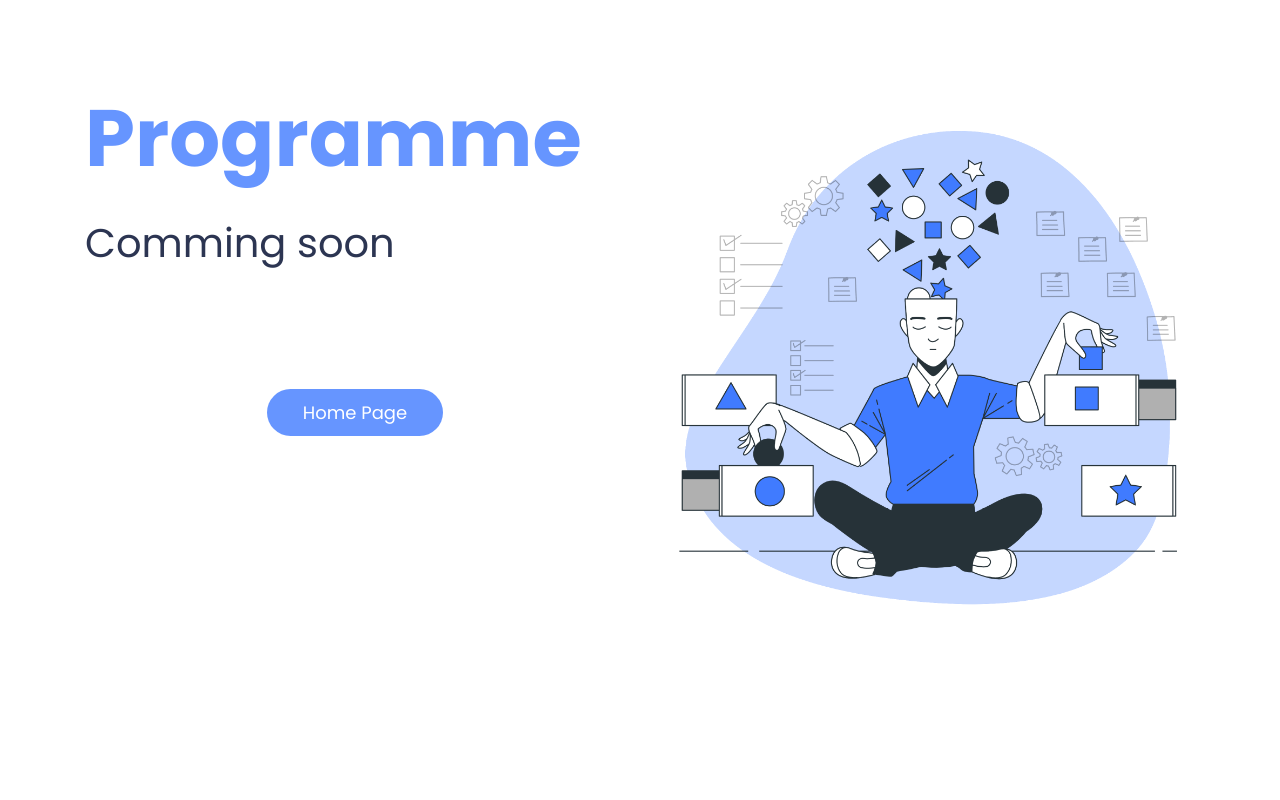
After one commit to aric-mcast/expo, a PHP site: page /program.php in a window 1280 px wide. The commit adds this page. Run offline with PHP 8.4, Linux system fonts and the light colour scheme.

Commit message:
added Programme

```diff
--- a/2021/error.php
+++ b/2021/error.php
@@ -31,7 +31,7 @@
     <!-- Responsive CSS -->
     <link rel="stylesheet" href="assets/css/responsive.css" />
     <title>MCAST - R&I Expo 2021</title>
-    <link rel="icon" type="image/png" href="" />
+    <link rel="icon" type="image/png" href="assets/img/favicon.ico" />
 </head>
 
 <body>
--- a/2021/index.php
+++ b/2021/index.php
@@ -31,7 +31,7 @@
     <!-- Responsive CSS -->
     <link rel="stylesheet" href="assets/css/responsive.css" />
     <title>MCAST - R&I Expo 2021</title>
-    <link rel="icon" type="image/png" href="" />
+    <link rel="icon" type="image/png" href="assets/img/favicon.ico" />
 </head>
 
 <body style="background: white;">
@@ -73,6 +73,7 @@
                                 <li class="nav-item"><a class="nav-link" href="#Home"> Home</a> </li>
                                 <li class="nav-item"><a class="nav-link" href="#areas"> Thematic Areas</a> </li>
                                 <li class="nav-item"><a class="nav-link" href="#contact"> Contact</a> </li>
+                                <li class="nav-item"><a class="nav-link" href="./program.php"> Programme</a> </li>
                             </ul>
                             <div class="other-option"> <a class="btn btn-theme" target="blank"
                                     href="https://forms.office.com/pages/responsepage.aspx?id=tutbJeivRU2sydx93JR5_mAuMKsDwX5PlxfC2cLVolFUNk9RUjZKNDk3NlIyTjUxRUVQTko4VkZKQi4u">
--- /dev/null
+++ b/2021/program.php
@@ -0,0 +1,105 @@
+<!DOCTYPE html>
+<html lang="zxx">
+
+<head>
+    <!-- Required meta tags -->
+    <meta charset="utf-8" />
+    <meta name="viewport" content="width=device-width, initial-scale=1, shrink-to-fit=no" />
+    <meta name="description" content="MCAST Research and Innovation Expo Website">
+    <meta name="Keywords" content="Research, MCAST, Innovation, AI Malta, Blockchain, VR, AR, ARIC">
+    <meta name="author" content="MCAST R&I">
+    <!-- Bootstrap Min CSS -->
+    <link rel="stylesheet" href="assets/css/bootstrap.min.css" />
+    <!-- Animate Min CSS -->
+    <link rel="stylesheet" href="assets/css/animate.min.css" />
+    <!-- FlatIcon CSS -->
+    <link rel="stylesheet" href="assets/font/flaticon.css" />
+    <!-- Magnific Popup Min CSS -->
+    <link rel="stylesheet" href="assets/css/magnific-popup.min.css" />
+    <!-- Owl Carousel Min CSS -->
+    <link rel="stylesheet" href="assets/css/owl.carousel.min.css" />
+    <!-- Font Awesome Min CSS -->
+    <link rel="stylesheet" href="assets/css/fontawesome.all.min.css" />
+    <!-- Font Awesome Min CSS -->
+    <link rel="stylesheet" href="assets/css/icofont/icofont.min.css" />
+    <!-- Menu CSS -->
+    <link rel="stylesheet" href="assets/css/meanmenu.css" />
+    <!-- Color CSS -->
+    <link rel="stylesheet" href="assets/css/color.css" />
+    <!-- Style CSS -->
+    <link rel="stylesheet" href="assets/css/style.css" />
+    <!-- Responsive CSS -->
+    <link rel="stylesheet" href="assets/css/responsive.css" />
+    <title>MCAST - R&I Expo 2021</title>
+    <link rel="icon" type="image/png" href="assets/img/favicon.ico" />
+</head>
+<body>
+<!--preloder-->
+<div id="preloader">
+    <div id="status">
+        <div class="lds-facebook">
+            <div></div>
+            <div></div>
+            <div></div>
+            <div></div>
+            <div></div>
+        </div>
+    </div>
+</div>
+<!--end preloder-->
+
+ <!-- Banner Area Start -->
+ <section id="banner-four">
+     <!-- <div class="bg-shape"></div> -->
+     <div class="container">
+         <div class="row">
+             <div class="col-lg-6 col-md-12 col-sm-12 col-12">
+                 <div class="home-one-banner-content">
+                     <h1>Programme </h1>
+                     <h2>Comming soon</h2>
+                     <p>
+
+                     </p>
+                     <div class="banner-one-btn pt30">
+                        <a class="mt-5 btn btn-theme text-white" href="./index.php"> Home Page</a>
+                    </div>
+                 </div>
+             </div>
+             <div class="col-lg-6 col-md-12 col-sm-12 col-12">
+                <div class="banner-img animation-img-one">
+                    <img src="assets/img/program_wip.png" alt="icon"  class="wow zoomIn" data-wow-duration="2.0s" data-wow-delay=".6s">
+                </div>
+             </div>
+
+         </div>
+     </div>
+ </section>
+ <!-- Banner Area End -->
+
+
+
+
+  <!-- jQuery Min JS -->
+  <script src="assets/js/jquery.min.js"></script>
+  <!-- Popper Min JS -->
+  <script src="assets/js/popper.min.js"></script>
+  <!-- Bootstrap Min JS -->
+  <script src="assets/js/bootstrap.min.js"></script>
+  <!-- Menu JS -->
+  <script src="assets/js/jquery.meanmenu.js"></script>
+  <!-- wow.js -->
+  <script src="assets/js/wow.min.js"></script>
+    <!-- tilt.jquery.js -->
+  <script src="assets/js/tilt.jquery.js"></script>
+  <!-- Owl Carousel Min JS -->
+  <script src="assets/js/owl.carousel.min.js"></script>
+  <!-- Isotope.pkgd.min -->
+  <script src="assets/js/isotope.pkgd.min.js"></script>
+  <!-- magesloded -->
+  <script src="assets/js/isotope.pkgd.min.js"></script>
+  <!-- Magnific Popup Min JS -->
+  <script src="assets/js/jquery.magnific-popup.min.js"></script>
+  <!-- Main JS -->
+  <script src="assets/js/main.js"></script>
+</body>
+</html>
--- a/2021/thank-you.php
+++ b/2021/thank-you.php
@@ -32,7 +32,7 @@
     <!-- Responsive CSS -->
     <link rel="stylesheet" href="assets/css/responsive.css" />
     <title>MCAST - R&I Expo 2021</title>
-    <link rel="icon" type="image/png" href="" />
+    <link rel="icon" type="image/png" href="assets/img/favicon.ico" />
 </head>
 
 <body>
```
Also changed, not shown: 2021/assets/img/android-chrome-192x192.png (added), 2021/assets/img/android-chrome-512x512.png (added), 2021/assets/img/apple-touch-icon.png (added), 2021/assets/img/favicon-16x16.png (added), 2021/assets/img/favicon-32x32.png (added), 2021/assets/img/favicon.ico, 2021/assets/img/program_wip.png (added), 2021/assets/img/site.webmanifest (added), 1 other file.
